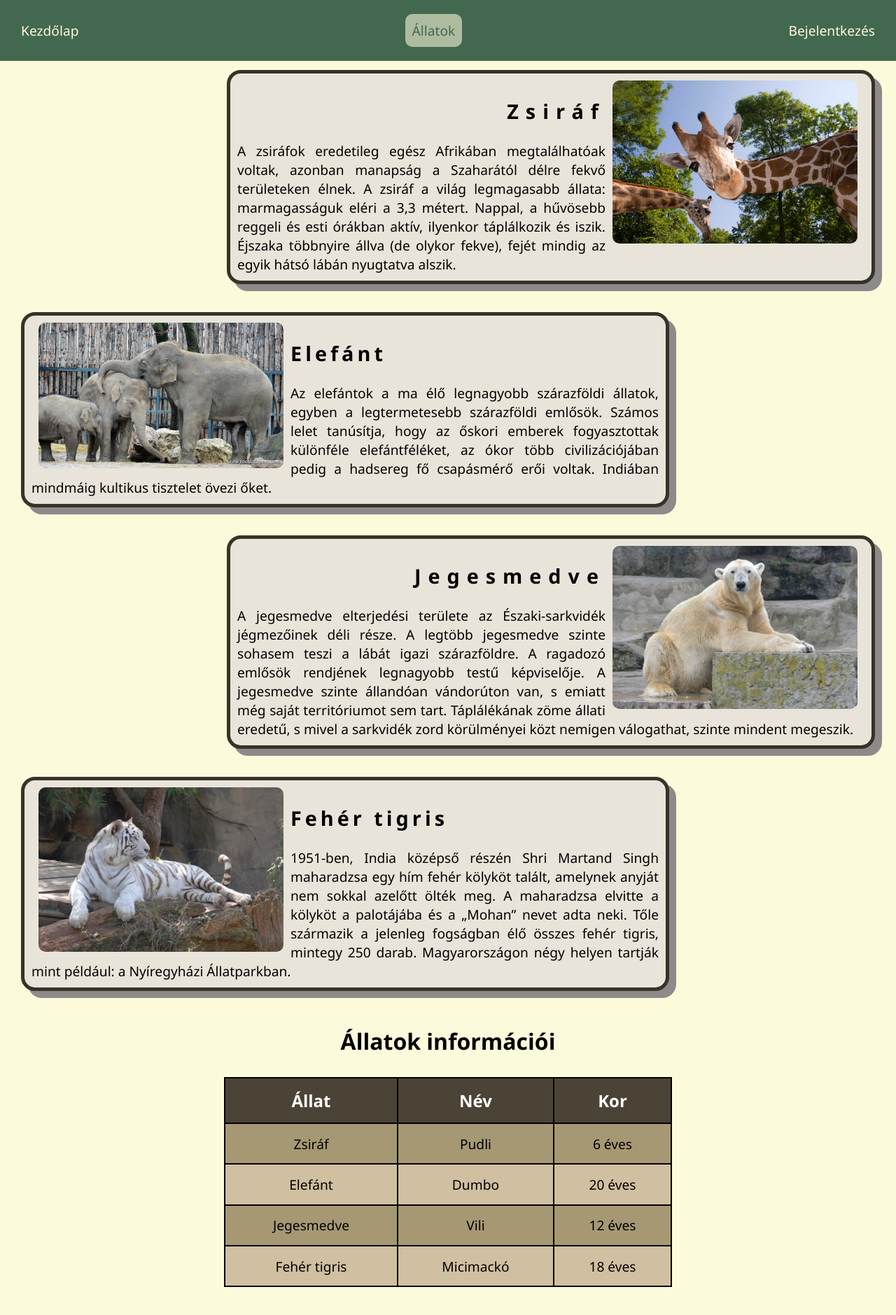
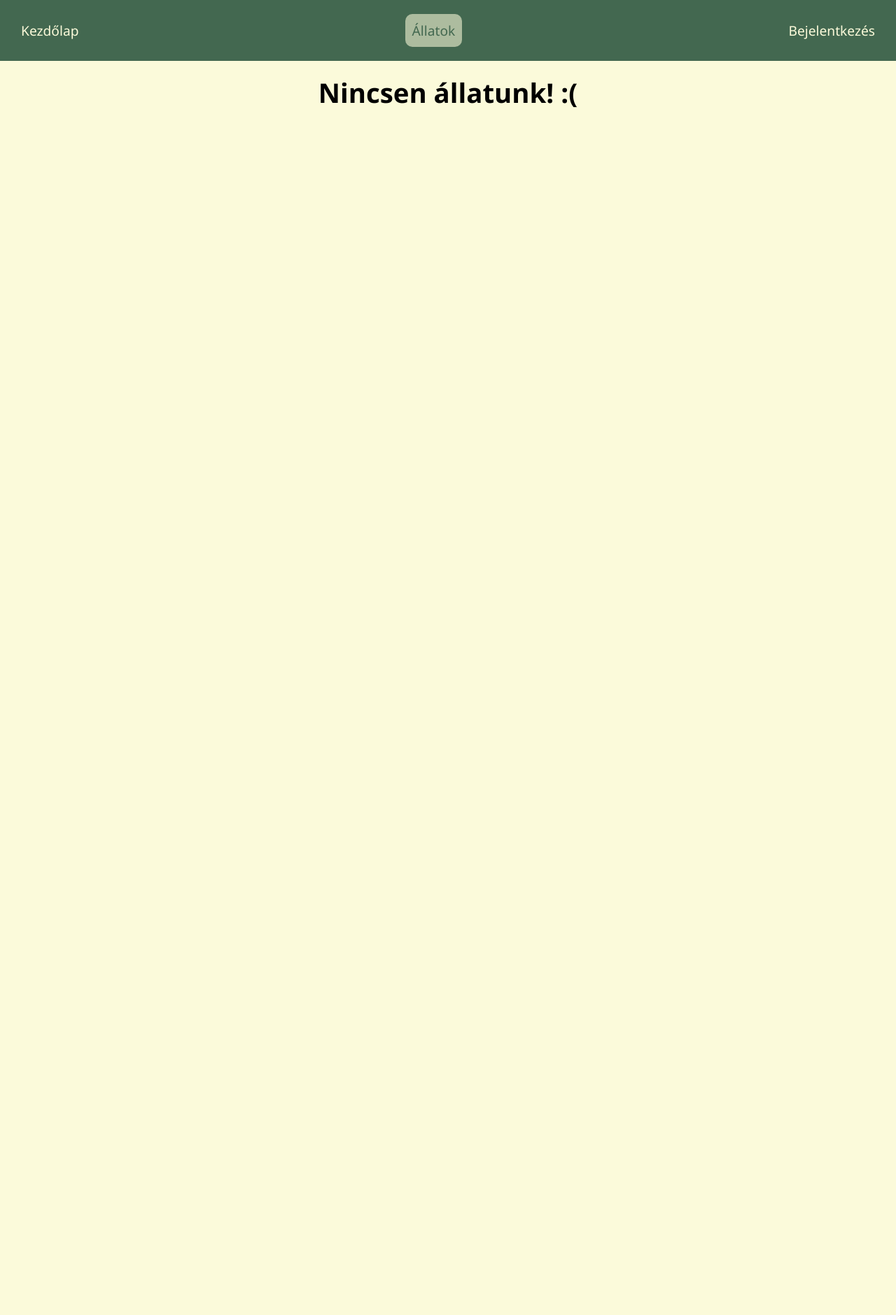
Before and after one commit to 30jackv/webproject, a PHP site: page /allatok.php in a window 1280 px wide. Shown: the whole page at 70% size. After the commit the page ends 154 px from the top, so only its background shows below. Run offline with PHP 8.4, Linux system fonts and the light colour scheme.

Commit message:
kivétel ellenőrzés adminon belül, függvények átírása, cím átírása ha nincs állatokon belül, fájlok inicializálása

```diff
--- a/allatok.php
+++ b/allatok.php
@@ -41,67 +41,10 @@
 </nav>
 
 <main id="main-allat">
-  <section>
-    <img src="img/zsiraf.jpg" alt="Zsiráf">
-    <h2>Zsiráf</h2>
-    <a>
-      A zsiráfok eredetileg egész Afrikában megtalálhatóak voltak, azonban manapság a Szaharától délre fekvő területeken élnek. A zsiráf a világ legmagasabb állata: marmagasságuk eléri a 3,3 métert. Nappal, a hűvösebb reggeli és esti órákban aktív, ilyenkor táplálkozik és iszik. Éjszaka többnyire állva (de olykor fekve), fejét mindig az egyik hátsó lábán nyugtatva alszik.
-    </a>
-  </section>
-  <section>
-    <img src="img/elefant.jpg" alt="Elefánt">
-    <h2>Elefánt</h2>
-    <a>
-      Az elefántok a ma élő legnagyobb szárazföldi állatok, egyben a legtermetesebb szárazföldi emlősök. Számos lelet tanúsítja, hogy az őskori emberek fogyasztottak különféle elefántféléket, az ókor több civilizációjában pedig a hadsereg fő csapásmérő erői voltak. Indiában mindmáig kultikus tisztelet övezi őket.
-    </a>
-  </section>
-  <section>
-    <img src="img/jegesmedve.jpg" alt="Jegesmedve">
-    <h2>Jegesmedve</h2>
-    <a>
-      A jegesmedve elterjedési területe az Északi-sarkvidék jégmezőinek déli része. A legtöbb jegesmedve szinte sohasem teszi a lábát igazi szárazföldre. A ragadozó emlősök rendjének legnagyobb testű képviselője. A jegesmedve szinte állandóan vándorúton van, s emiatt még saját territóriumot sem tart. Táplálékának zöme állati eredetű, s mivel a sarkvidék zord körülményei közt nemigen válogathat, szinte mindent megeszik.
-    </a>
-  </section>
-  <section>
-    <img src="img/whitetiger.jpg" alt="Fehér Tigris">
-    <h2>Fehér tigris</h2>
-    <a>
-      1951-ben, India középső részén Shri Martand Singh maharadzsa egy hím fehér kölyköt talált, amelynek anyját nem sokkal azelőtt ölték meg. A maharadzsa elvitte a kölyköt a palotájába és a „Mohan” nevet adta neki. Tőle származik a jelenleg fogságban élő összes fehér tigris, mintegy 250 darab. Magyarországon négy helyen tartják mint például: a Nyíregyházi Állatparkban.
-    </a>
-  </section>
-
-  <table id="allatok-tablazat">
-    <caption>Állatok információi</caption>
-    <thead>
-    <tr>
-      <th>Állat</th>
-      <th>Név</th>
-      <th>Kor</th>
-    </tr>
-    </thead>
-    <tbody>
-    <tr>
-      <td>Zsiráf</td>
-      <td>Pudli</td>
-      <td>6 éves</td>
-    </tr>
-    <tr>
-      <td>Elefánt</td>
-      <td>Dumbo</td>
-      <td>20 éves</td>
-    </tr>
-    <tr>
-      <td>Jegesmedve</td>
-      <td>Vili</td>
-      <td>12 éves</td>
-    </tr>
-    <tr>
-      <td>Fehér tigris</td>
-      <td>Micimackó</td>
-      <td>18 éves</td>
-    </tr>
-    </tbody>
-  </table>
+    <?php
+    include 'fuggvenyek/allatokkiiratas.php';
+    allatKiiratas();
+    ?>
 </main>
 
 </body>
--- a/css/allatok.css
+++ b/css/allatok.css
@@ -16,7 +16,7 @@
   padding: 10px;
 }
 
-#main-allat img {
+#main-allat section img {
   width: 350px;
   margin-right: 10px;
   margin-left: 10px;
@@ -47,6 +47,14 @@
 
 #main-allat section:nth-child(even) {
   margin: 20px auto 20px 30px;
+}
+
+#main-allat section:nth-child(odd) {
+  text-align: right;
+}
+
+#main-allat section:nth-child(even) {
+  text-align: left;
 }
 
 caption {
--- /dev/null
+++ b/fiokok/allatok.json
@@ -0,0 +1,5 @@
+{
+    "allatok": [
+
+    ]
+}
--- /dev/null
+++ b/fuggvenyek/allatokkiiratas.php
@@ -0,0 +1,40 @@
+<?php
+function allatKiiratas(): void {
+    include 'fuggvenyek/adatmentestoltes.php';
+
+    $allatkepekutvonala = "allatkepek/";
+    $allatokutvonala = "fiokok/allatok.json";
+
+    $allattomb = loadData($allatokutvonala);
+    if (count($allattomb["allatok"]) === 0) {
+        echo '<h1>Nincsen állatunk! :(</h1>';
+    } else {
+        foreach ($allattomb["allatok"] as $value) {
+            if (file_exists($allatkepekutvonala . $value["allat-kep"])) {
+                echo '<section>';
+                echo '<img src="' . $allatkepekutvonala . $value["allat-kep"] . '" alt="' . $value["allat-fajta"] . '" >';
+                echo '<h2>' . $value["allat-fajta"] . '</h2>';
+                echo '<p>' . $value["allat-leiras"] . '</p>';
+                echo '</section>';
+
+            }
+        }
+        echo '<table id="allatok-tablazat">';
+        echo '<caption>' . 'Állatok információi' .'</caption>';
+        echo '<thead>';
+        echo '<tr>';
+        echo '<th>' . 'Állat' . '</th>';
+        echo '<th>' . 'Kor' . '</th>';
+        echo '</tr>';
+        echo '</thead>';
+        echo '<tbody>';
+        foreach ($allattomb["allatok"] as $value) {
+            echo '<tr>';
+            echo '<td>' . $value["allat-fajta"] .'</td>';
+            echo '<td>' . $value["allat-kor"] .'</td>';
+            echo '</tr>';
+        }
+        echo '</tbody>';
+        echo '</table>';
+    }
+}
```
Also changed, not shown: admin.php (+74 -6 lines), bejelentkezes.php (+6 -6 lines).
